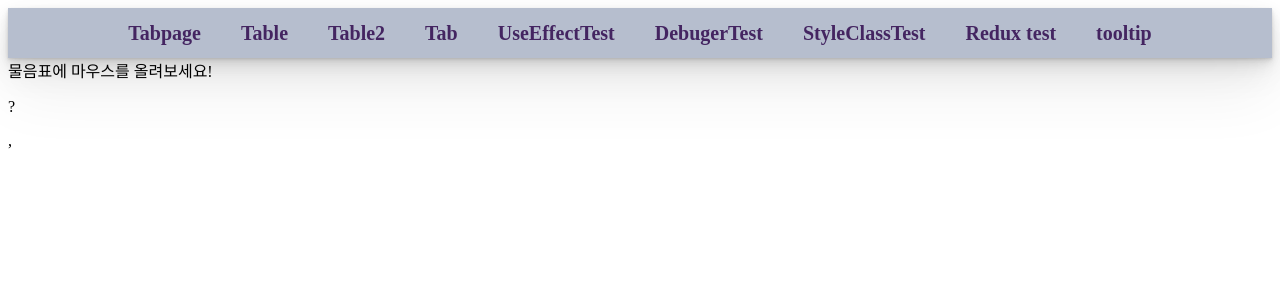
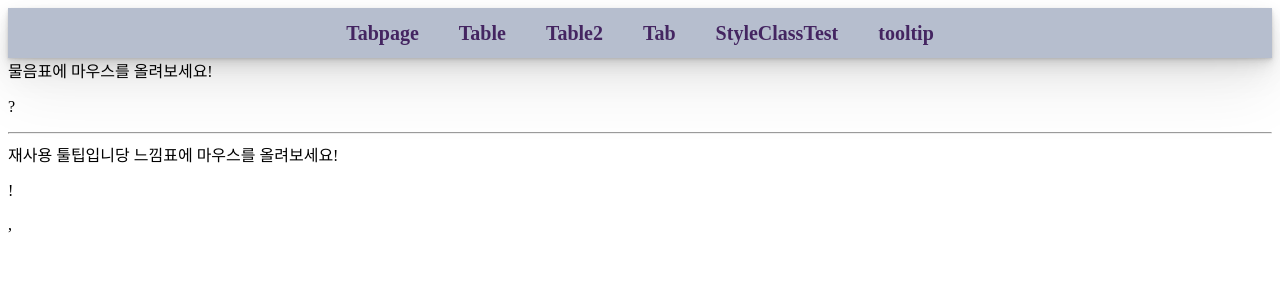
Before and after one commit to leejanghe/React_Practice, a React (Create React App) app in the folder client/: page /test15 in a window 1280 px wide. Shown: the top 300 px of the page. Built offline with nearby package versions, Linux system fonts and the light colour scheme.

Commit message:
툴팁 재사용 컴포넌트 추가

```diff
--- a/client/src/components/Navbar.js
+++ b/client/src/components/Navbar.js
@@ -42,10 +42,10 @@ function Navbar() {
              <Link to="/test8">Table</Link>
              <Link to="/test9">Table2</Link>
              <Link to="/test10">Tab</Link>
-             <Link to="/test11">UseEffectTest</Link>
-             <Link to="/test12">DebugerTest</Link>
+             {/* <Link to="/test11">UseEffectTest</Link>
+             <Link to="/test12">DebugerTest</Link> */}
              <Link to="/test13">StyleClassTest</Link>
-             <Link to="/test14">Redux test</Link>
+             {/* <Link to="/test14">Redux test</Link> */}
              <Link to="/test15">tooltip</Link>
         </HeaderTag>
     )
--- a/client/src/router/Tooltip.js
+++ b/client/src/router/Tooltip.js
@@ -4,7 +4,9 @@ import React,{useState} from 'react'
 function Tooltip() {
 
     const [showTooltip, setShowTooltip] = useState(false)
+    const [showTooltipTwo, setShowTooltipTwo] = useState(false)
     return (
+        <>
         <div>
             <span>물음표에 마우스를 올려보세요!
             <p onMouseOver={(e)=>setShowTooltip(true)} onMouseLeave={(e)=>setShowTooltip(false)}>?</p>
@@ -18,6 +20,21 @@ function Tooltip() {
             }/>
             }
         </div>
+        <hr />
+        <div>
+            <span>재사용 툴팁입니당 느낌표에 마우스를 올려보세요!
+            <p onMouseOver={(e)=>setShowTooltipTwo(true)} onMouseLeave={(e)=>setShowTooltipTwo(false)}>!</p>
+            </span>
+            { showTooltipTwo && <ToolTipContainer text={
+            <>
+                    <span>재사용 툴팁 입니다.</span><br/>
+                    <span>하나의 컴포넌트로 다른 내용이!!</span><br/>
+                    <span>상태 관리만 다르게하자!</span>
+            </>
+            }/>
+            }
+        </div>
+        </>
     )
 }
 
```
